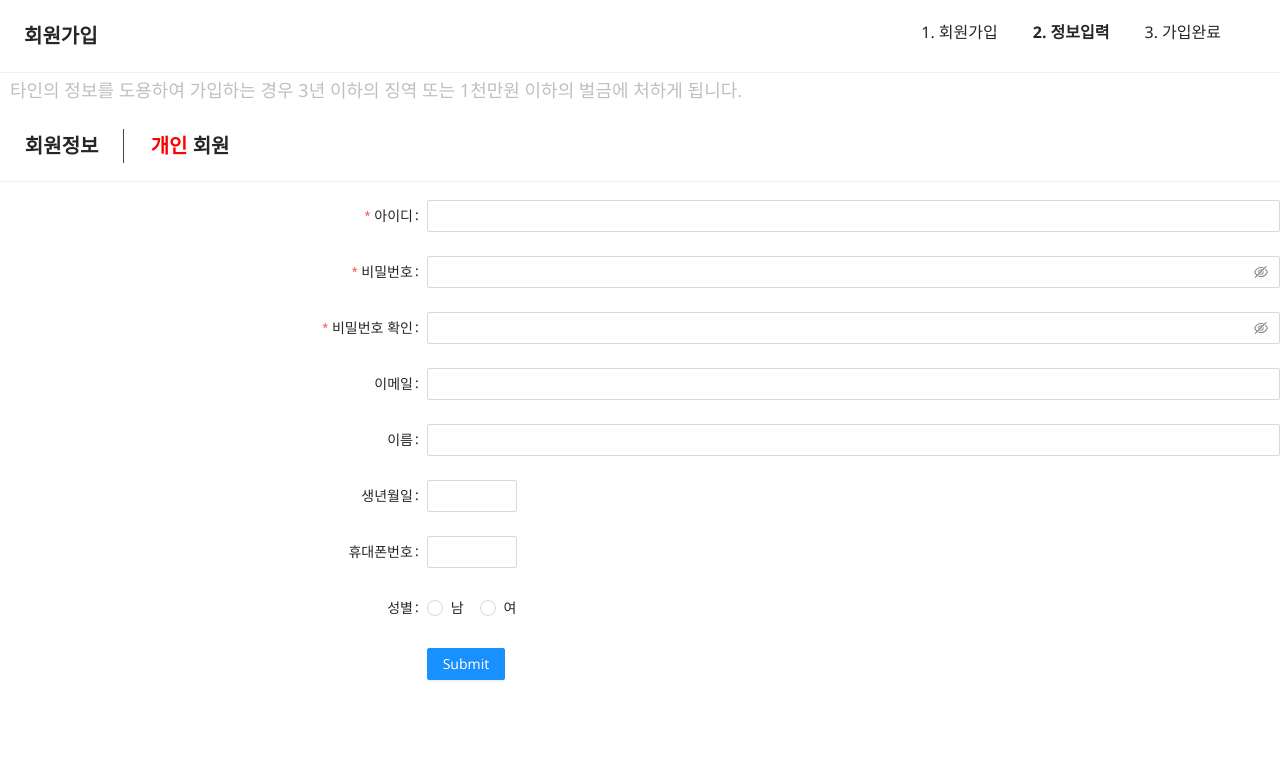
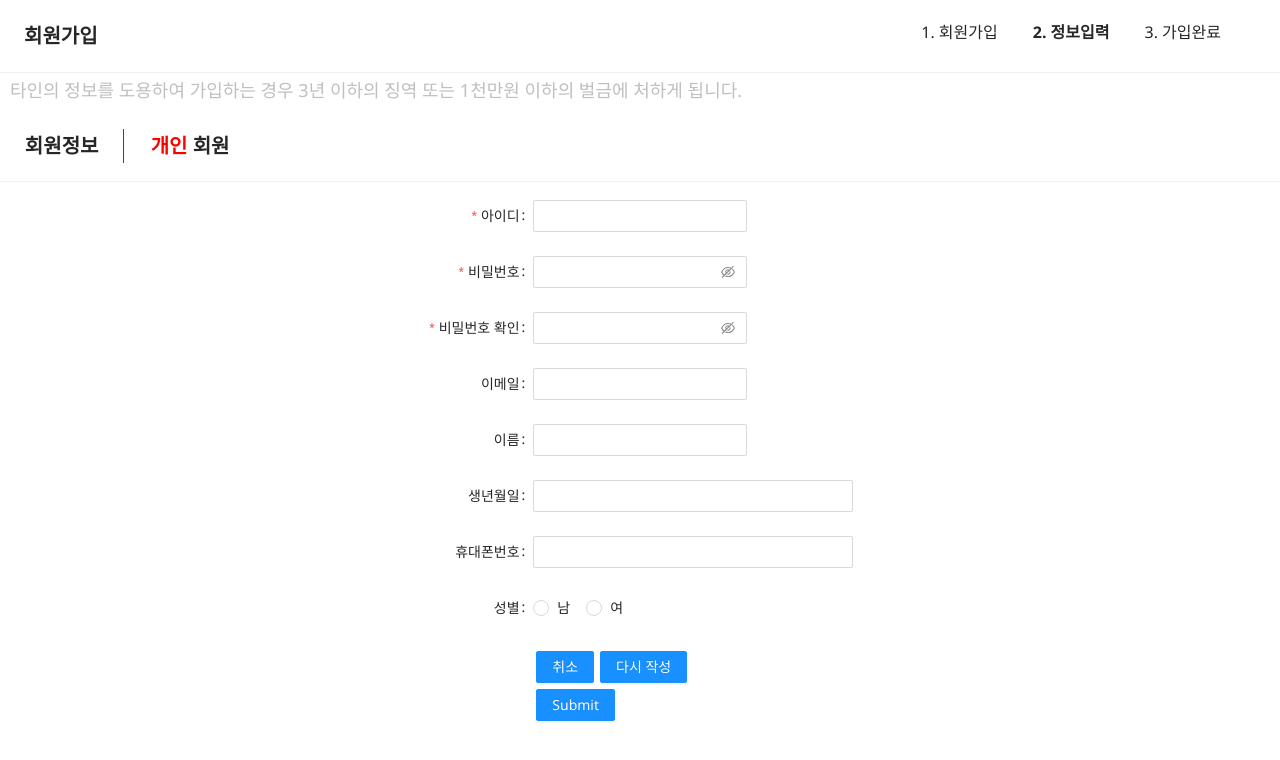
Before and after one commit to kms970/mjj_mall, a React (Create React App) app in the folder mjj_mall-webapp/: page /join/consumer in a window 1280 px wide. Shown: the top 760 px of the page. Built offline with nearby package versions, Linux system fonts and the light colour scheme.

Commit message:
CSS 디자인 수정
CSS 디자인 수정

```diff
--- a/mjj_mall-webapp/src/login/join/joinConsumer.js
+++ b/mjj_mall-webapp/src/login/join/joinConsumer.js
@@ -6,10 +6,10 @@ import {StyledHeaderDiv, StyledHeaderSpan, StyledContentH2, StyledJoinDetailTabl
 function JoinConsumer() {
   const layout = {
     labelCol: {
-      span: 8,
+      span: 10,
     },
     wrapperCol: {
-      span: 16
+      span: 4
     }
   };
 
@@ -106,6 +106,7 @@ function JoinConsumer() {
           <Input/>
         </Form.Item>
         <Form.Item
+          {...layout}
           name={['user','birthday']}
           label="생년월일"
           rules={[
@@ -115,9 +116,10 @@ function JoinConsumer() {
             },
           ]}
         >
-          <InputNumber/>
+          <InputNumber style={{width: "320px"}}/>
         </Form.Item>
         <Form.Item
+          {...layout}
           name={['user','phone']}
           label="휴대폰번호"
           rules={[
@@ -126,7 +128,7 @@ function JoinConsumer() {
             },
           ]}
         >
-          <InputNumber/>
+          <InputNumber style={{width: "320px"}}/>
         </Form.Item>
         <Form.Item
           name={['user','sex']}
@@ -137,8 +139,10 @@ function JoinConsumer() {
             <Radio value = {"여자"}>여</Radio>
           </Radio.Group>
         </Form.Item>
-        <Form.Item wrapperCol={{ ...layout.wrapperCol, offset: 8 }}>
-          <Button type="primary" htmlType="submit">
+        <Form.Item wrapperCol={{ ...layout.wrapperCol, offset: 10 }}>
+          <Button type="primary" style={{margin: "3px"}}>취소</Button>
+          <Button type="primary" style={{margin: "3px"}}>다시 작성</Button>
+          <Button type="primary" htmlType="submit" style={{margin: "3px"}}>
             Submit
           </Button>
         </Form.Item>
```
